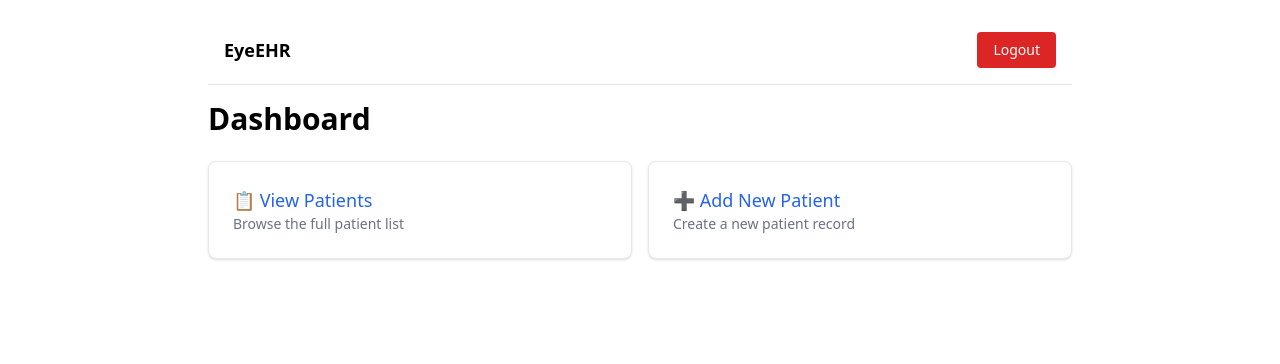
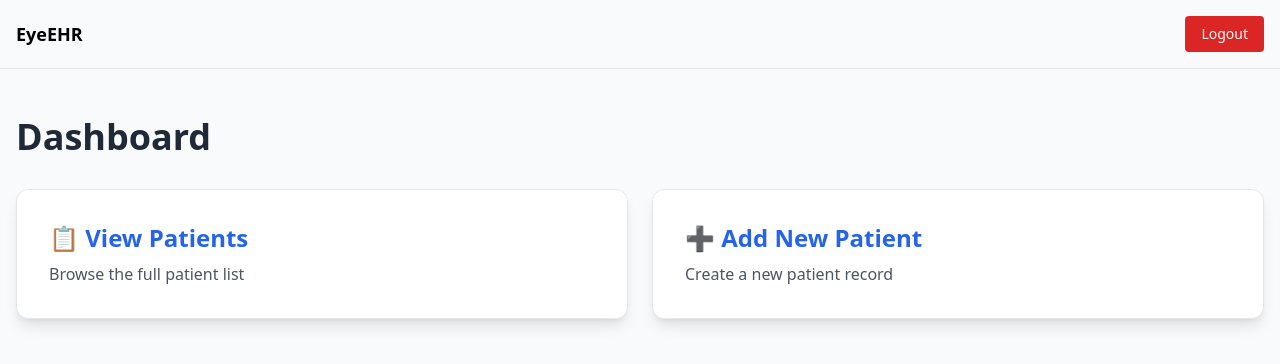
Before and after one commit to 17wadeche/EyeEHR, a Next.js app in the folder apps/web/: page /dashboard in a window 1280 px wide. Shown: the top 364 px of the page. Built offline with nearby package versions, Linux system fonts and the light colour scheme; sample sign-in values are in the browser's storage.

Commit message:
New Dash

```diff
--- a/apps/web/pages/dashboard.tsx
+++ b/apps/web/pages/dashboard.tsx
@@ -12,24 +12,34 @@ export default function DashboardPage() {
   }, [router]);
 
   return (
-    <main className="p-4 max-w-4xl mx-auto">
+    <main className="min-h-screen bg-gray-50">
       <Navbar />
-      <h1 className="text-3xl font-semibold mb-6">Dashboard</h1>
-      <div className="grid grid-cols-1 sm:grid-cols-2 gap-4">
+      <div className="max-w-7xl mx-auto px-4 py-8">
+        <h1 className="text-4xl font-bold text-gray-800 mb-8">Dashboard</h1>
+        <div className="grid grid-cols-1 md:grid-cols-2 gap-6">
           <a
             href="/patients"
-          className="block border p-6 rounded-lg shadow hover:shadow-md transition bg-white"
+            className="flex flex-col justify-between p-8 bg-white border border-gray-200 rounded-xl shadow-lg hover:shadow-xl transition-shadow duration-300"
           >
-          <h2 className="text-lg font-medium text-blue-600">📋 View Patients</h2>
-          <p className="text-sm text-gray-500">Browse the full patient list</p>
+            <div>
+              <h2 className="text-2xl font-semibold text-blue-600 mb-2">
+                📋 View Patients
+              </h2>
+              <p className="text-gray-600">Browse the full patient list</p>
+            </div>
           </a>
           <a
             href="/patients/new"
-          className="block border p-6 rounded-lg shadow hover:shadow-md transition bg-white"
+            className="flex flex-col justify-between p-8 bg-white border border-gray-200 rounded-xl shadow-lg hover:shadow-xl transition-shadow duration-300"
           >
-          <h2 className="text-lg font-medium text-blue-600">➕ Add New Patient</h2>
-          <p className="text-sm text-gray-500">Create a new patient record</p>
+            <div>
+              <h2 className="text-2xl font-semibold text-blue-600 mb-2">
+                ➕ Add New Patient
+              </h2>
+              <p className="text-gray-600">Create a new patient record</p>
+            </div>
           </a>
+        </div>
       </div>
     </main>
   );
```
Lines whose indentation alone changed are shown as unchanged.
